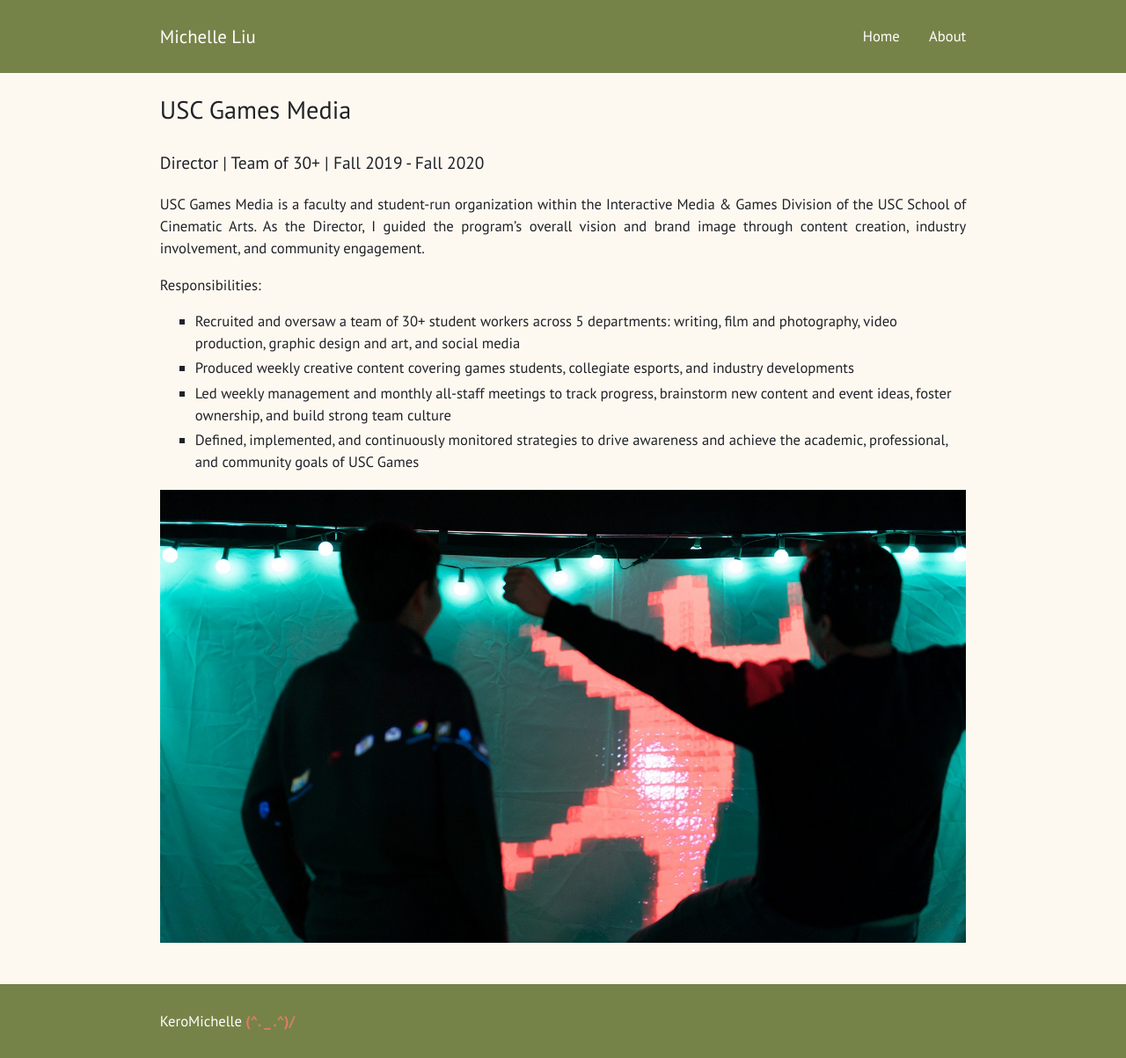
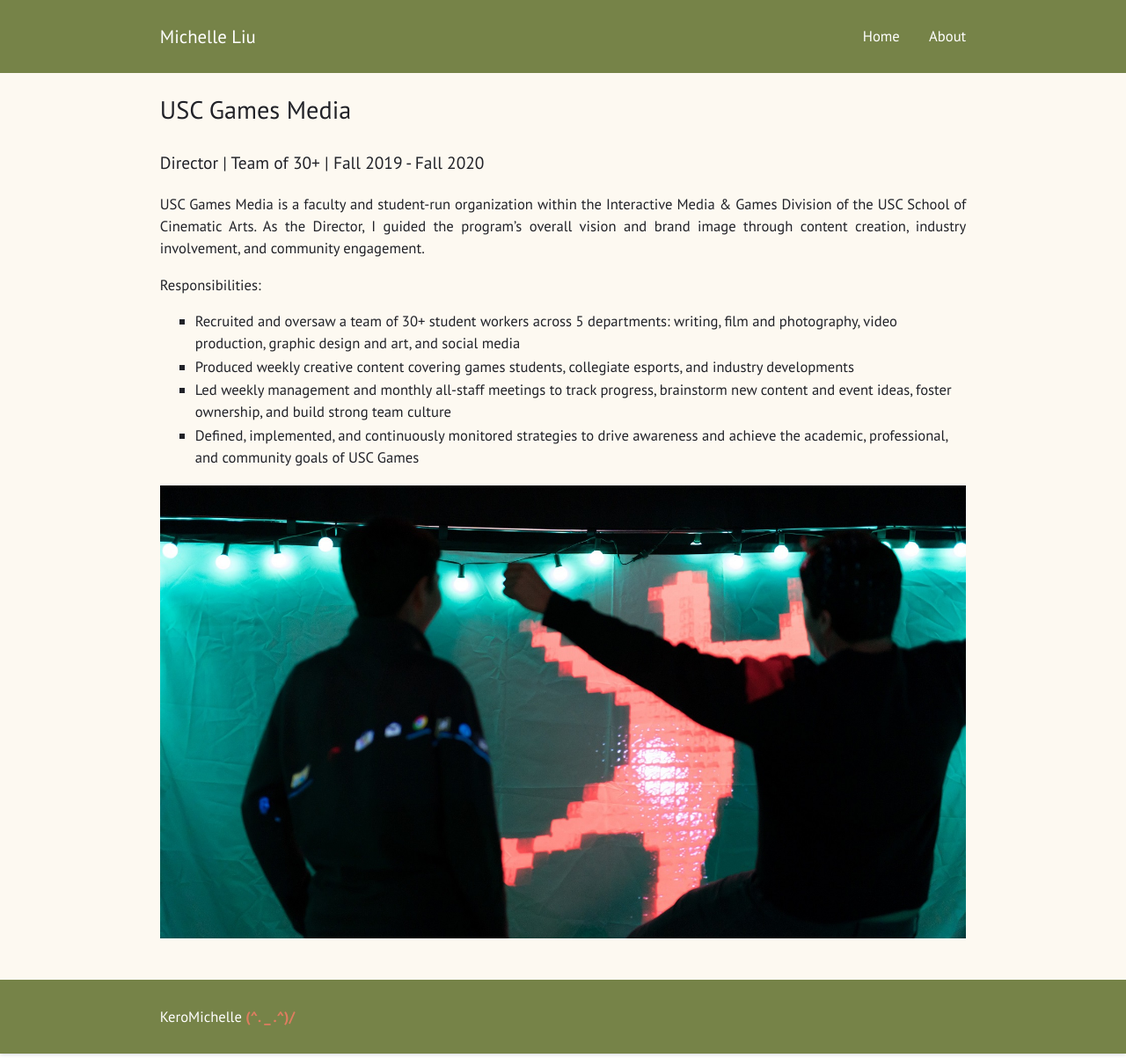
Before and after one commit to KeroMichelle/KeroMichelle.github.io, a Jekyll site: the page built from media-alt.md, in a window 1280 px wide. Shown: the whole page at 88% size. Built offline with Jekyll 4.4.1, drawn with Linux system fonts in a browser that asks for light colours.

Commit message:
List indent .1em

```diff
--- a/_sass/basic.sass
+++ b/_sass/basic.sass
@@ -77,7 +77,7 @@
   margin: .15em 0
 
 li
-  margin: .2em 0
+  margin: .1em 0
   list-style-type: square
 
 img
```
